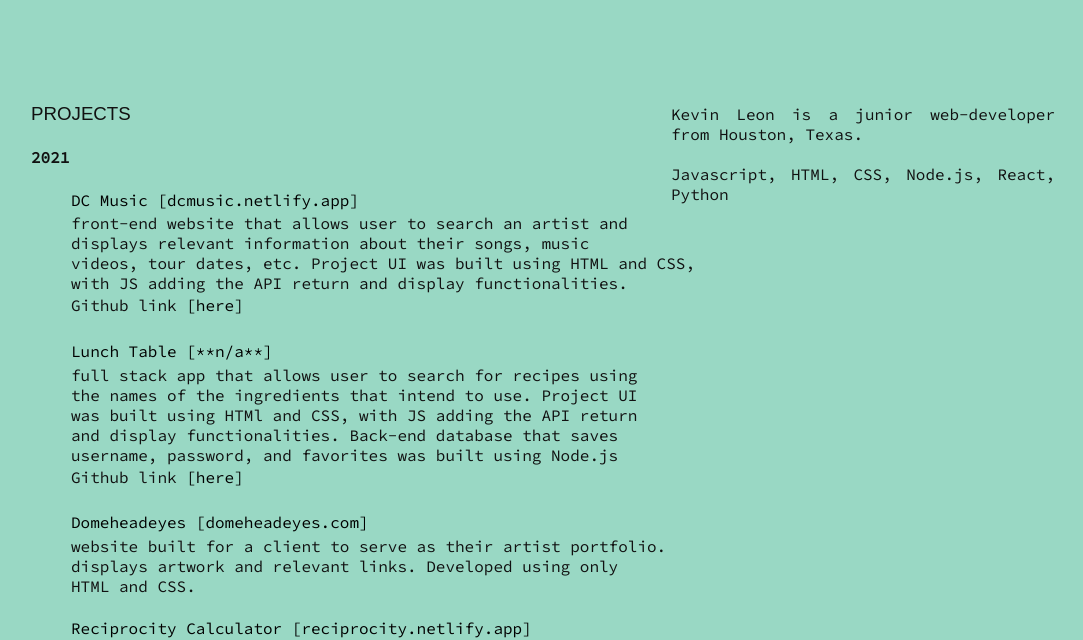
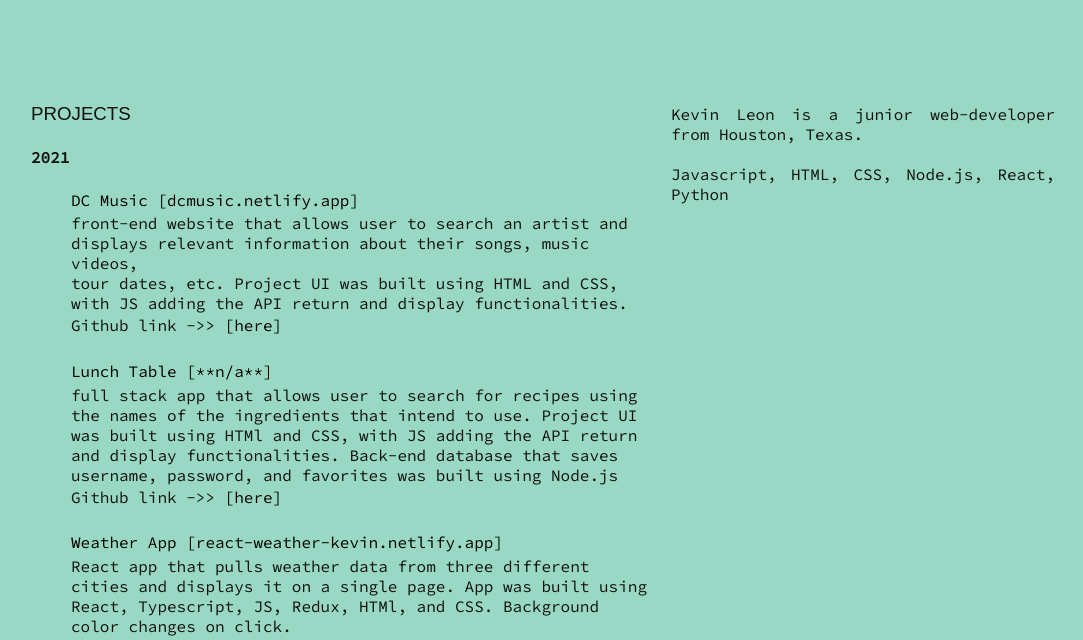
Before and after one commit to kevinleon01/my-portfolio, a plain HTML site: page index.html in a window 1280 px wide. Shown: the part 156-796 px from the top of the page, without its empty margins (97-1180 px from the left). Drawn offline with Linux system fonts and the light colour scheme.

Commit message:
added projects

```diff
--- a/index.html
+++ b/index.html
@@ -1,12 +1,14 @@
 <!DOCTYPE html>
 <html lang="en" dir="ltr">
+
 <head>
     <meta charset="UTF-8" />
     <meta name="viewport" content="width=device-width, initial-scale=1.0, user-scalable=no" />
     <link rel="stylesheet" type="text/css" href="main.css" />
     <link rel="stylesheet" type="text/css" href="colour.css" />
 
-<link rel="stylesheet" href="https://use.fontawesome.com/releases/v5.6.1/css/all.css" integrity="sha384-gfdkjb5BdAXd+lj+gudLWI+BXq4IuLW5IT+brZEZsLFm++aCMlF1V92rMkPaX4PP" crossorigin="anonymous">
+    <link rel="stylesheet" href="https://use.fontawesome.com/releases/v5.6.1/css/all.css"
+        integrity="sha384-gfdkjb5BdAXd+lj+gudLWI+BXq4IuLW5IT+brZEZsLFm++aCMlF1V92rMkPaX4PP" crossorigin="anonymous">
 
 
     <title>kevindavidleon</title>
@@ -37,32 +39,49 @@ Javascript, HTML, CSS, Node.js, React, Python
         <h4>2021</h4>
 
         <ul>
-<li><a href="https://dcmusic.netlify.app/" target="_blank">DC Music [dcmusic.netlify.app]</a><br /> front-end website that
-    allows user to search an artist and displays relevant information about their songs, music videos, tour dates, etc.
-    Project UI was built using HTML and CSS, <br /> with JS adding the API return and display functionalities.
-    <br /> Github link <a href="https://github.com/HaydenGregory/DC-Music" target="_blank"> [here] </a> </li>
+            <li><a href="https://dcmusic.netlify.app/" target="_blank">DC Music [dcmusic.netlify.app]</a><br />
+                front-end website that
+                allows user to search an artist and <br /> displays relevant information about their songs, music videos, <br /> tour
+                dates, etc.
+                Project UI was built using HTML and CSS, <br /> with JS adding the API return and display
+                functionalities.
+                <br /> Github link ->> <a href="https://github.com/HaydenGregory/DC-Music" target="_blank"> [here] </a>
+            </li>
             <br />
             <li><a>Lunch Table [**n/a**]</a><br /> full stack app that
                 allows user to search for recipes using <br />the names of the ingredients that intend to use.
-    Project UI <br /> was built using HTMl and CSS, with JS adding the API return <br /> and display functionalities. Back-end
+                Project UI <br /> was built using HTMl and CSS, with JS adding the API return <br /> and display
+                functionalities. Back-end
                 database that saves <br />username, password, and favorites was built using Node.js
-    <br />Github link <a href="https://github.com/ayaabedi/lunchTable" target="_blank"> [here]  </a></li>
+                <br />Github link ->> <a href="https://github.com/ayaabedi/lunchTable" target="_blank"> [here] </a>
+            </li>
             <br />
-<li><a href="https://domeheadeyes.com" target="_blank">Domeheadeyes [domeheadeyes.com]</a><br /> website built for a client
-    to serve as their artist portfolio.<br />  displays artwork and relevant links. Developed using only <br />
+            <li><a href="https://react-weather-kevin.netlify.app/" target="_blank">Weather App [react-weather-kevin.netlify.app]</a><br /> React app that
+                pulls weather data from three different <br /> cities and displays it on a single page. App was built using  <br />  React,
+                Typescript, JS, Redux, HTMl, and CSS. Background <br /> color changes on click.
+                <br /> Github link ->> <a href="https://github.com/kevinleon01/weather-app" target="_blank"> [here] </a>
+            </li>
+            <br />
+            <li><a href="https://domeheadeyes.com" target="_blank">Domeheadeyes [domeheadeyes.com]</a><br /> website
+                built for a client
+                to serve as their artist portfolio.<br /> displays artwork and relevant links. Developed using only
+                <br />
                 HTML and CSS.</li>
             <br />
-<li><a href="https://reciprocity.netlify.app" target="_blank">Reciprocity Calculator [reciprocity.netlify.app]</a>
+            <li><a href="https://reciprocity.netlify.app" target="_blank">Reciprocity Calculator
+                    [reciprocity.netlify.app]</a>
                 <br /> webapp built for to calculate the appropriate shutter time
-    <br />  when shooting long-exposures on film. Developed using  <br />
-    JS, HTML, and CSS.</li>
+                <br /> when shooting long-exposures on film. Developed using <br />
+                JS, HTML, and CSS.
+            </li>
         </ul>
 
         <h3>Other</h3>
         <!-- <h4>2020</h4> -->
 
         <ul>
-<li><a href="https://kevinleon01.myportfolio.com/" target="_blank">Photography [kevinleon01.myportfolio.com]</a><br /> online portfolio showcasing select photographs</li>
+            <li><a href="https://kevinleon01.myportfolio.com/" target="_blank">Photography
+                    [kevinleon01.myportfolio.com]</a><br /> online portfolio showcasing select photographs</li>
 
         </ul>
     </div>
@@ -75,9 +94,11 @@ Javascript, HTML, CSS, Node.js, React, Python
         <a href="mailto:kevindavidleon@outlook.com"><i class="fas fa-envelope"></i></a>
         <!-- <a href="https://twitter.com/your_name" target="_blank"><i class="fab fa-twitter"></i></a> -->
         <a href="https://github.com/kevinleon01" target="_blank"><i class="fab fa-github"></i></a>
-<a href="https://www.linkedin.com/in/kevin-leon-a41b7b219" target="_blank"><i class="fab fa-linkedin-in"></i></a>
+        <a href="https://www.linkedin.com/in/kevin-leon-a41b7b219" target="_blank"><i
+                class="fab fa-linkedin-in"></i></a>
     </div>
 
 
 </body>
+
 </html>
--- a/main.css
+++ b/main.css
@@ -13,7 +13,7 @@ body{
   margin: 0;
   font-family: 'Source Code Pro';
   font-size: 16px;
-  color: #111;
+  /* color: #111; */
   background-color: #eee;
 }
 
```
Lines whose indentation alone changed are shown as unchanged.
